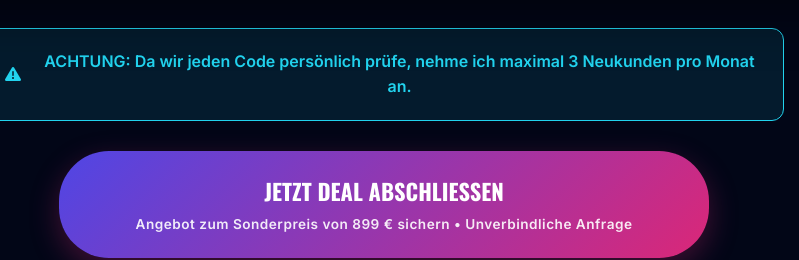
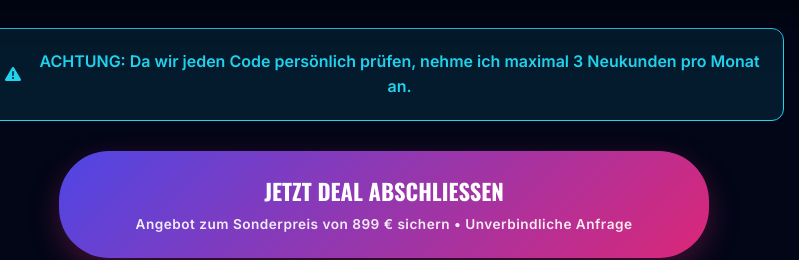
Before and after one commit to netgains-corp/netgains-landingpage, a plain HTML site: page index.html in a window 1280 px wide. Shown: the part 4028-4288 px from the top of the page, 256-1055 px from the left. Drawn offline with nearby package versions, Linux system fonts and the light colour scheme.

Commit message:
Update index.html

```diff
--- a/index.html
+++ b/index.html
@@ -420,7 +420,7 @@
 
             <div class="scarcity-box">
                 <i class="fas fa-exclamation-triangle"></i>
-                <span>ACHTUNG: Da wir jeden Code persönlich prüfe, nehme ich maximal 3 Neukunden pro Monat an.</span>
+                <span>ACHTUNG: Da wir jeden Code persönlich prüfen, nehme ich maximal 3 Neukunden pro Monat an.</span>
             </div>
 
             <!-- MAIN CONVERSION CTA -->
```
